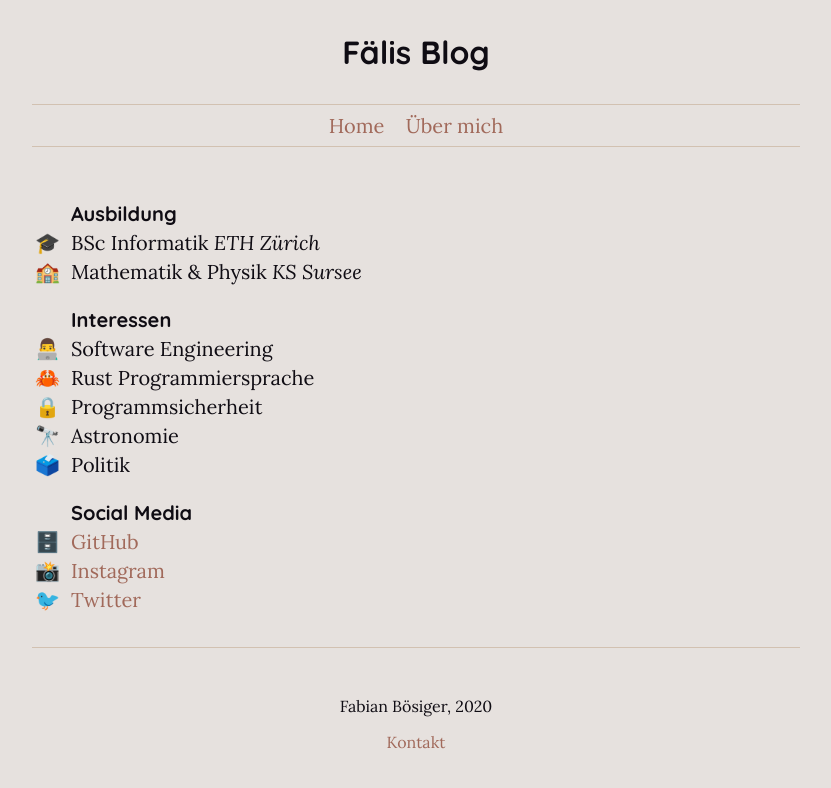
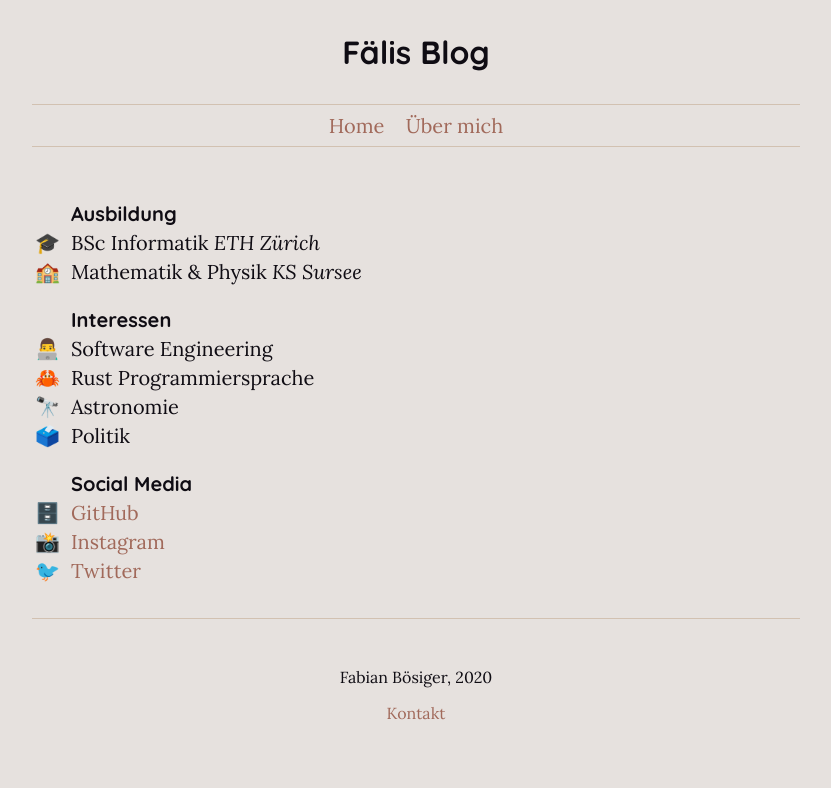
Before and after one commit to fabianboesiger/fabianboesiger.github.io, a Jekyll site: the page built from about.html, in a window 1280 px wide. Shown: the top 788 px of the page, without its empty margins (224-1055 px from the left). Built offline with Jekyll 4.4.1, drawn with Linux system fonts in a browser that asks for light colours.

Commit message:
Update about.html

```diff
--- a/about.html
+++ b/about.html
@@ -9,7 +9,6 @@ layout: default
     <tr><th></th><th>Interessen</th></tr>
     <tr><td>👨‍💻</td><td>Software Engineering</td></tr>
     <tr><td>🦀</td><td>Rust Programmiersprache</td></tr>
-    <tr><td>🔒</td><td>Programmsicherheit</td></tr>
     <tr><td>🔭</td><td>Astronomie</td></tr>
     <tr><td>🗳️</td><td>Politik</td></tr>
     <tr><th></th><th>Social Media</th></tr>
```
